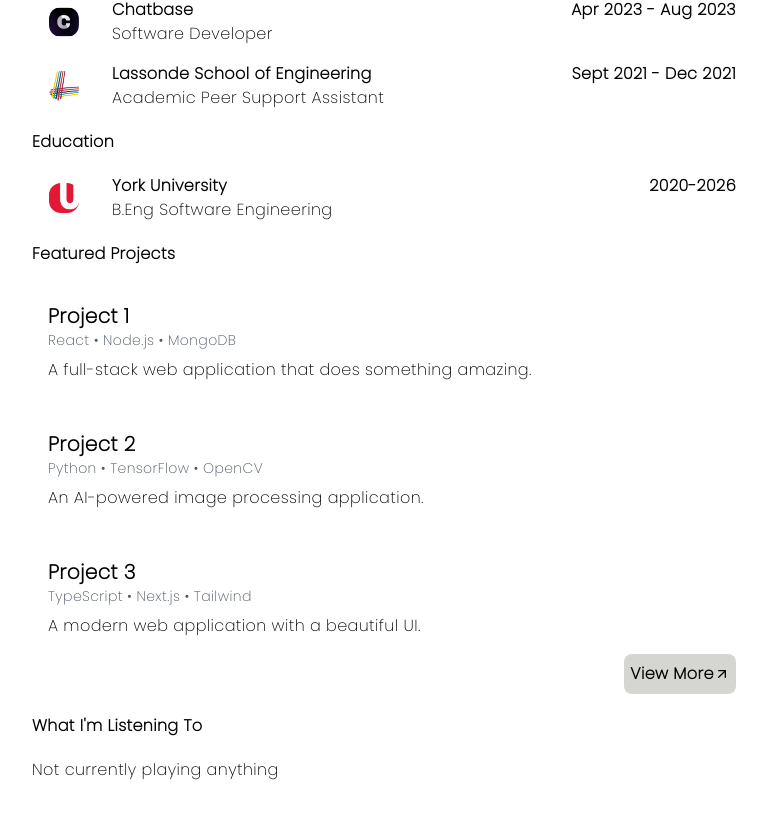
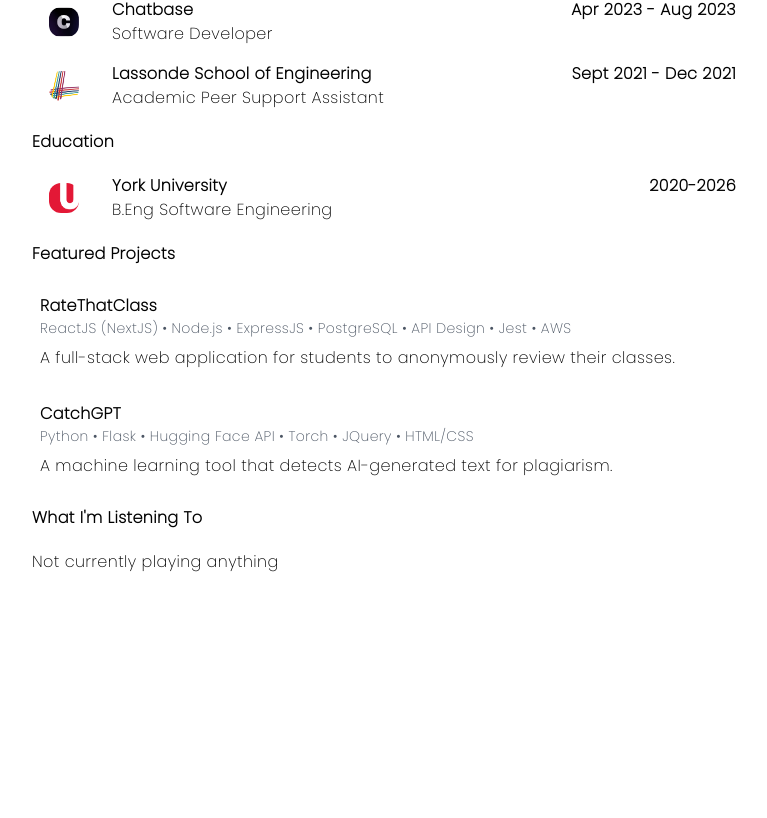
Before and after one commit to mouizahmed/portfolio, a Next.js app: page / in a window 1280 px wide. Shown: the part 626-1444 px from the top of the page, without its empty margins (256-1023 px from the left). After the commit the page ends 1244 px from the top, so only its background shows below. Built offline with nearby package versions, Linux system fonts and the light colour scheme; no server answers.

Commit message:
updated projects temp

```diff
--- a/components/Project.jsx
+++ b/components/Project.jsx
@@ -5,8 +5,8 @@ const Project = ({ projectLink, title, tags, description }) => {
     return (
         <Grid item xs={9} sm={9} md={9} lg={9} xl={9}>
             <Link href={projectLink}>
-                <div className="hover:bg-[#d5d5d1] dark:hover:bg-[#1f2937] p-4 rounded-lg transition-all duration-200">
-                    <h3 className="text-xl">{title}</h3>
+                <div className="hover:bg-[#d5d5d1] dark:hover:bg-[#1f2937] p-2 rounded-lg transition-all duration-200">
+                    <h3>{title}</h3>
                     <p className="text-sm text-gray-600 dark:text-gray-400">{tags.join(" • ")}</p>
                     <p className="mt-2">{description}</p>
                 </div>
--- a/components/Projects.jsx
+++ b/components/Projects.jsx
@@ -19,31 +19,31 @@ const Projects = () => {
             <h3 className="pb-5">Featured Projects</h3>
             <Grid container spacing={2} columns={{ xs: 9, sm: 9, md: 9, lg: 9, xl: 9 }}>
                 <Project
-                    projectLink="https://github.com/yourusername/project1"
-                    title="Project 1"
-                    tags={["React", "Node.js", "MongoDB"]}
-                    description="A full-stack web application that does something amazing."
+                    projectLink="https://github.com/mouizahmed/ratethatclass"
+                    title="RateThatClass"
+                    tags={["ReactJS (NextJS)", "Node.js", "ExpressJS", "PostgreSQL", "API Design", "Jest", "AWS"]}
+                    description="A full-stack web application for students to anonymously review their classes."
                 />
                 <Project
-                    projectLink="https://github.com/yourusername/project2"
-                    title="Project 2"
-                    tags={["Python", "TensorFlow", "OpenCV"]}
-                    description="An AI-powered image processing application."
+                    projectLink="https://github.com/mouizahmed/catchgpt"
+                    title="CatchGPT"
+                    tags={["Python", "Flask", "Hugging Face API", "Torch", "JQuery", "HTML/CSS"]}
+                    description="A machine learning tool that detects AI-generated text for plagiarism."
                 />
-                <Project
+                {/* <Project
                     projectLink="https://github.com/yourusername/project3"
                     title="Project 3"
                     tags={["TypeScript", "Next.js", "Tailwind"]}
                     description="A modern web application with a beautiful UI."
-                />
+                /> */}
             </Grid>
-            <Grid item xs={2} sm={2} md={2} lg={2} xl={2} className="flex items-center justify-end">
+            {/* <Grid item xs={2} sm={2} md={2} lg={2} xl={2} className="flex items-center justify-end">
                 <Link href="https://github.com/mouizahmed">
                     <div className="dark:bg-[#4B5563] bg-[#d5d5d1] flex p-1 h-10 w-35 rounded-lg justify-center items-center border-transparent border-2 hover:border-white cursor-pointer">
                         <h4>View More </h4> <FiArrowUpRight />
                     </div>
                 </Link>
-            </Grid>
+            </Grid> */}
         </div>
     )
 }
```
